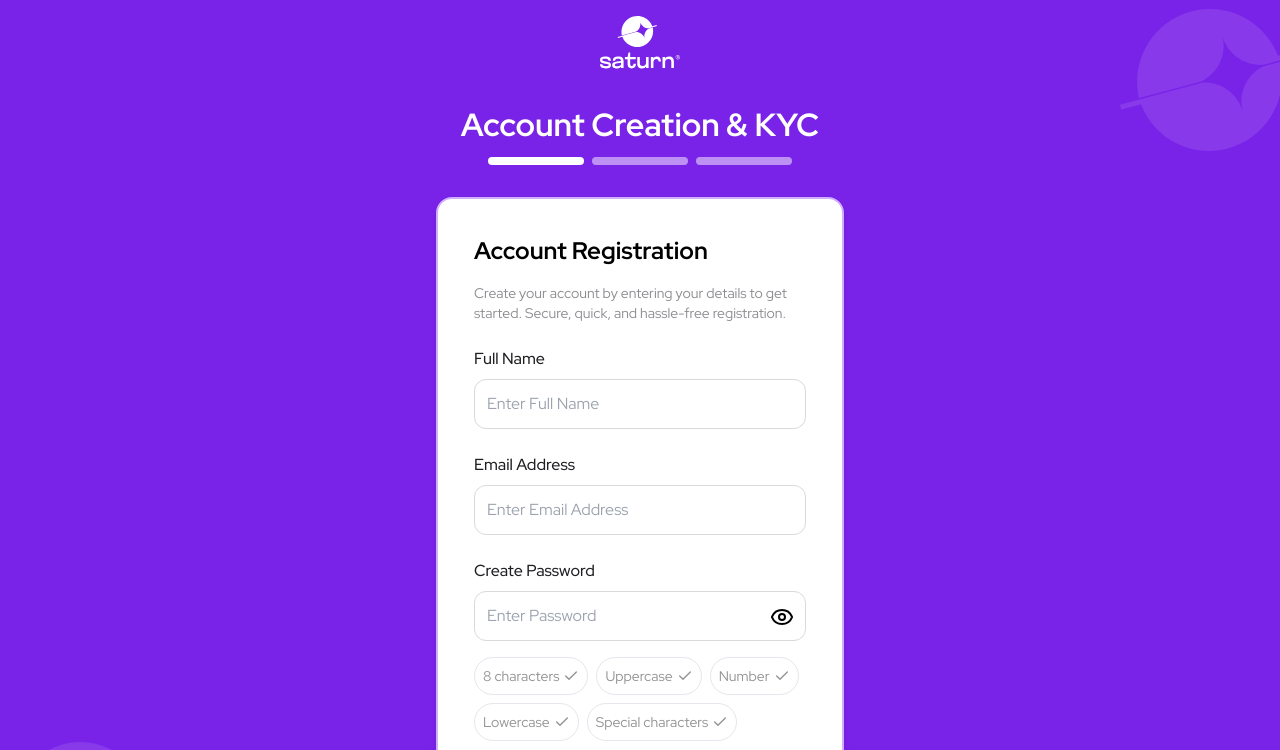
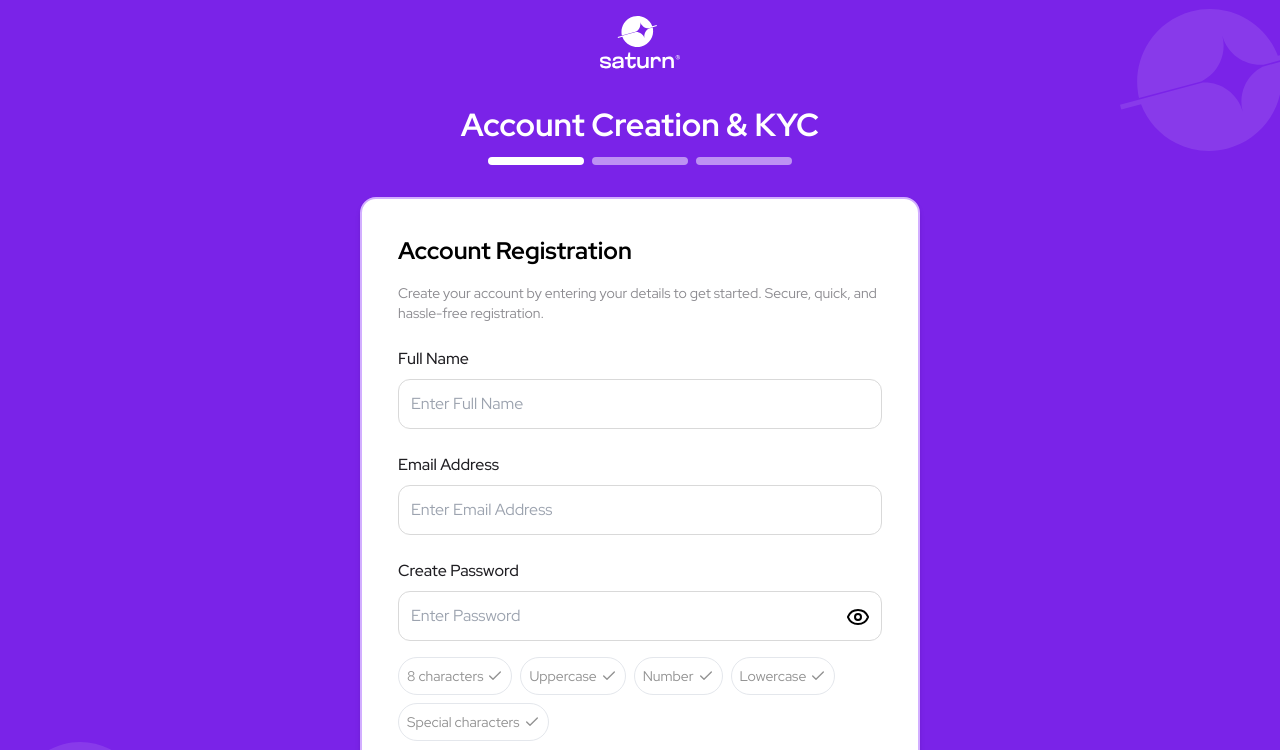
Before and after one commit to Darhniel/Saturn, a Next.js app: page / in a window 1280 px wide. Shown: the top 750 px of the page. Built offline with nearby package versions, Linux system fonts and the light colour scheme.

Commit message:
fixed form width

```diff
--- a/app/page.tsx
+++ b/app/page.tsx
@@ -244,7 +244,7 @@ export default function Home() {
     };
 
     return (
-      <div className="w-full max-w-[25.5rem] bg-white rounded-2xl shadow-md border-2 border-[#D2AEFF] p-9">
+      <div className="w-full max-w-[35rem] bg-white rounded-2xl shadow-md border-2 border-[#D2AEFF] p-9">
         <h2 className="text-2xl font-bold mb-4 text-black">
           Account Registration
         </h2>
@@ -540,7 +540,7 @@ export default function Home() {
     };
 
     return (
-      <div className="w-full max-w-[25.5rem] bg-white rounded-2xl shadow-md border-2 border-[#D2AEFF] p-9">
+      <div className="w-full max-w-[35rem] bg-white rounded-2xl shadow-md border-2 border-[#D2AEFF] p-9">
         <h2 className="text-2xl font-bold mb-4 text-black">
           Profile Setup
         </h2>
@@ -921,7 +921,7 @@ export default function Home() {
     return (
       <div>
         {/* Card Container */}
-        <div className="w-full max-w-[25.5rem] bg-white rounded-2xl shadow-md border-2 border-[#D2AEFF] p-9">
+        <div className="w-full max-w-[35rem] bg-white rounded-2xl shadow-md border-2 border-[#D2AEFF] p-9">
           {/* Heading */}
           <h1 className="text-2xl font-bold mb-2 text-black">KYC Uploads</h1>
           <p className="text-sm text-gray-500 mb-6">
```
